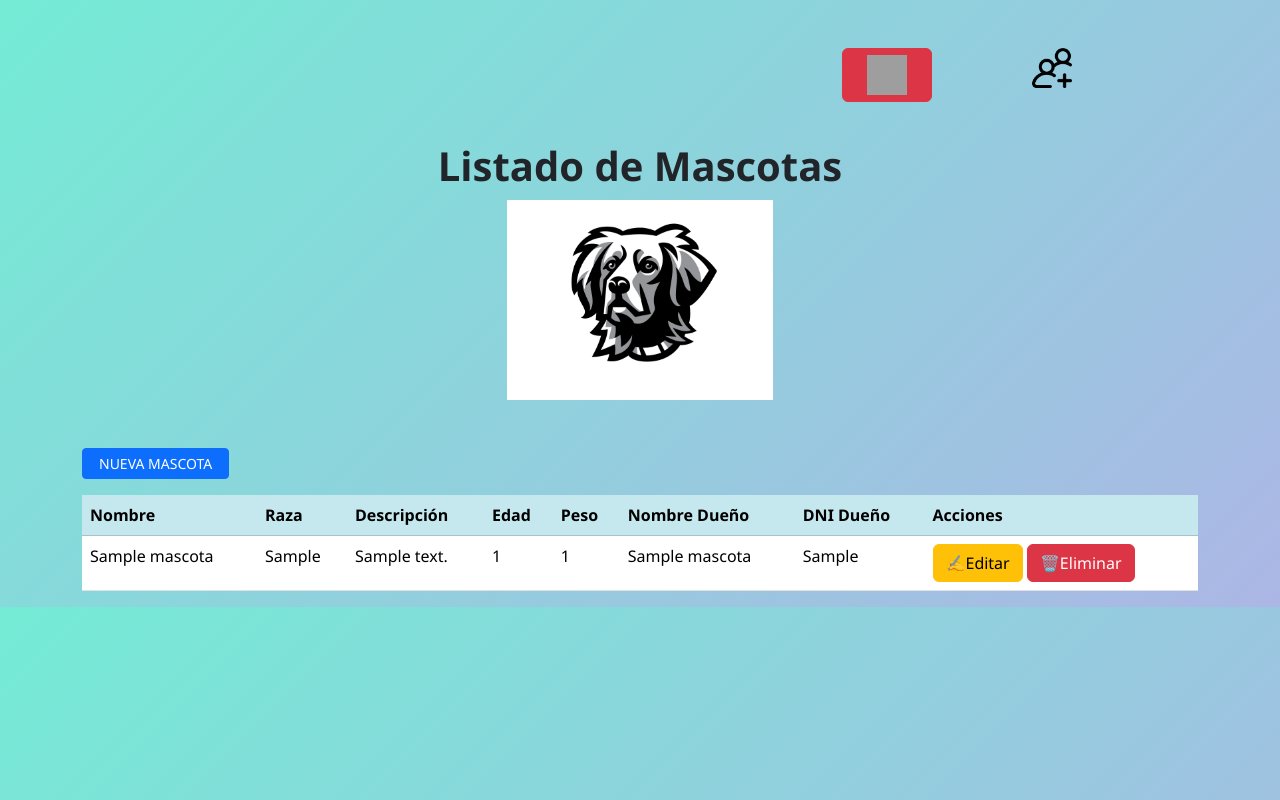
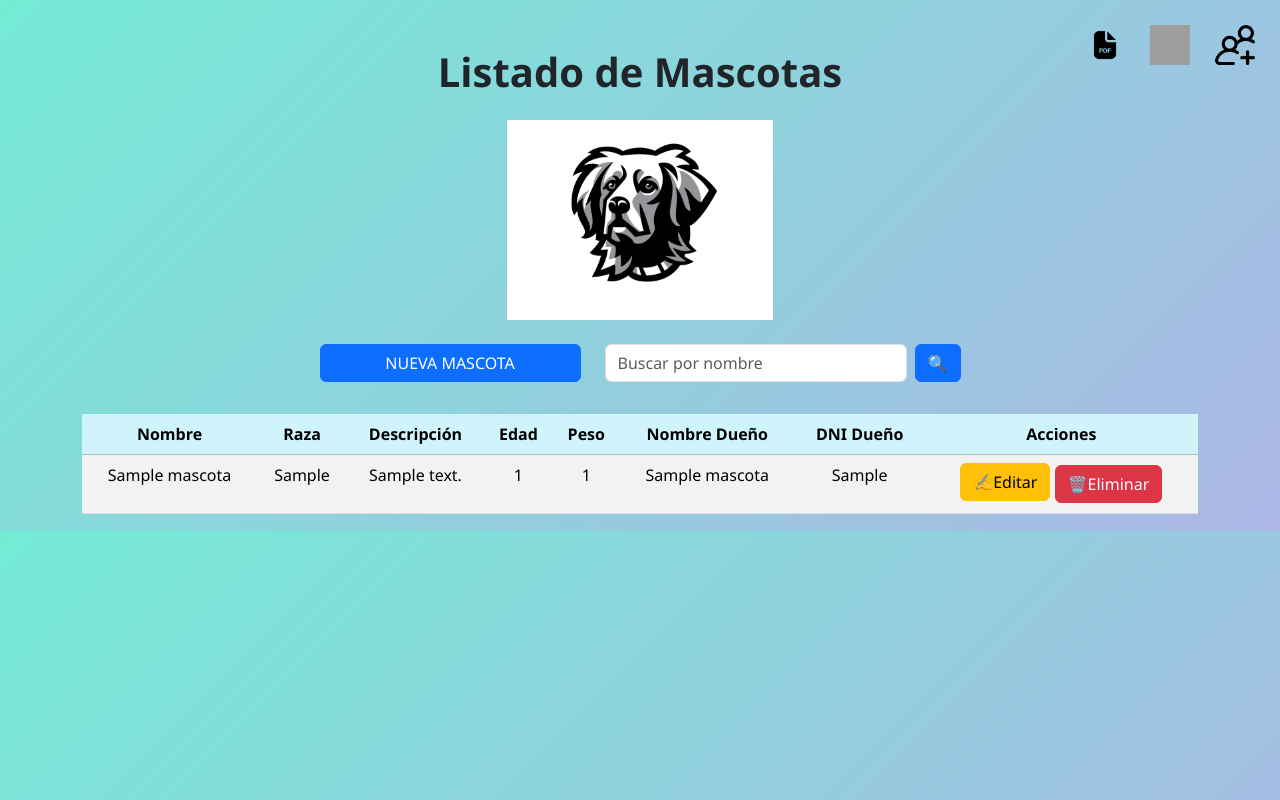
Before and after one commit to Sandry1998/MascotasPSI, a Spring Boot app: page /crud in a window 1280 px wide. Run offline with Spring Boot 4, Linux system fonts and the light colour scheme; a user stored in the database is signed in; tables that the repository leaves empty hold one stand-in row (values such as "Sample post"); some of the project's set-up classes (security, data sources, template engines, error pages and the like) are left out, and stand-ins take their place; some libraries are stand-ins or nearby versions; grey boxes are pictures that could not be loaded.

Commit message:
MascotasPSI

```diff
--- a/src/main/java/com/ceatformacion/mascotaspsi/controller/MascotaController.java
+++ b/src/main/java/com/ceatformacion/mascotaspsi/controller/MascotaController.java
@@ -5,10 +5,9 @@ import com.ceatformacion.mascotaspsi.repository.MascotaRepository;
 import org.springframework.beans.factory.annotation.Autowired;
 import org.springframework.stereotype.Controller;
 import org.springframework.ui.Model;
-import org.springframework.web.bind.annotation.GetMapping;
-import org.springframework.web.bind.annotation.ModelAttribute;
-import org.springframework.web.bind.annotation.PathVariable;
-import org.springframework.web.bind.annotation.PostMapping;
+import org.springframework.web.bind.annotation.*;
+
+import java.util.List;
 
 @Controller
 public class MascotaController {
@@ -50,4 +49,11 @@ public class MascotaController {
         return "redirect:/crud";
     }
 
+    @GetMapping("/buscar")
+    public String buscarPorNombre(@RequestParam String nombre, Model model) {
+        List<Mascotas> resultado = mascotaRepository.findByNombreContainingIgnoreCase(nombre);
+        model.addAttribute("mascotasParaCrud",resultado);
+        return "crud";
+    }
+
 }
--- a/src/main/java/com/ceatformacion/mascotaspsi/repository/MascotaRepository.java
+++ b/src/main/java/com/ceatformacion/mascotaspsi/repository/MascotaRepository.java
@@ -4,6 +4,11 @@ import com.ceatformacion.mascotaspsi.model.Mascotas;
 import org.springframework.data.jpa.repository.JpaRepository;
 import org.springframework.stereotype.Repository;
 
+import java.util.List;
+
 @Repository
 public interface MascotaRepository extends JpaRepository <Mascotas, Integer> {
+
+    //Necesitamos esta lista para buscar por nombre
+    List<Mascotas> findByNombreContainingIgnoreCase(String nombre);
 }
--- a/src/main/resources/templates/crud.html
+++ b/src/main/resources/templates/crud.html
@@ -10,34 +10,78 @@
       background:linear-gradient(135deg, #74ebd5 0%, #ACB6E5 100%);;
       font-family: 'Segoe UI', Tahoma, Geneva, Verdana, sans-serif;
     }
+    .icon-buttons-fixed {
+      position: fixed;
+      top: 20px;
+      right: 20px;
+      display: flex;
+      gap: 15px;
+      z-index: 1000;
+    }
+
+    .btn-icon {
+      display: inline-flex;
+      align-items: center;
+      justify-content: center;
+      width: 50px;
+      height: 50px;
+      padding: 0;
+      border: none;
+      background: none;
+      text-decoration: none;
+      cursor: pointer;
+    }
+
+    .btn-icon img {
+      width: 40px;
+      height: 40px;
+    }
   </style>
 </head>
 <body>
-<div class="container">
-  <div class="row justify-content-md-end mt-5">
-    <div class="col-md-2">
-      <form th:action="@{/logout}" method="post">
-        <button type="submit" class="btn btn-danger px-4">
-          <img src="/images/emergency-exit.png" alt="Botón con imagen" style="width: 40px; height: 40px;">
-        </button>
+<!-- Botones fijos arriba a la derecha -->
+<div class="icon-buttons-fixed">
+  <a th:href="@{/pdf}" method="post" class="btn-icon">
+    <img src="/images/icons8-pdf-64.png" alt="boton pdf">
+  </a>
+
+  <form th:action="@{/logout}" method="post">
+    <button type="submit" class="btn-icon">
+      <img src="/images/emergency-exit.png" alt="Botón logout">
+    </button>
+  </form>
+
+  <a th:href="@{/altaUsuario}" method="post" class="btn-icon">
+    <img src="/images/add-group.png" alt="Botón alta">
+  </a>
+</div>
+
+<!-- Contenido centrado -->
+<div class="container text-center mt-5">
+
+  <h1 class="mb-4"><strong>Listado de Mascotas</strong></h1>
+
+  <img src="/images/perro.png" alt="Perro pequeño"
+       style="height: 200px; width: auto; max-width: 100%;" class="mb-4">
+
+  <!-- Botón nueva mascota y búsqueda -->
+  <div class="row justify-content-center mb-4">
+    <div class="col-md-3 mb-2">
+      <a th:href="@{/formulario}" class="btn btn-primary w-100">NUEVA MASCOTA</a>
+    </div>
+    <div class="col-md-4">
+      <form th:action="@{/buscar}" method="get" class="d-flex">
+        <input type="text" name="nombre" class="form-control me-2" placeholder="Buscar por nombre">
+        <button type="submit" class="btn btn-primary">🔍</button>
       </form>
     </div>
-    <div class="col-md-2">
-      <a th:href="@{/altaUsuario}" methods="post">
-        <img src="/images/add-group.png" alt="Botón alta" style="width: 40px; height: 40px;">
-      </a>
-    </div>
   </div>
-  <h1 style="text-align: center; margin-top: 40px"><strong>Listado de Mascotas</strong></h1>
-  <img src="/images/perro.png" alt="Perro pequeño"
-       style="display: block; margin: 10px auto 0 auto; height: 200px;">
-  <div class="row">
-    <div class="col-2">
-      <a th:href="@{/formulario}" class="btn btn-primary btn-sm mt-5 px-3 mb-3">NUEVA MASCOTA</a>
-    </div>
-  </div>
-  <table class="table table-striped">
-      <tr class="table-info">
+
+  <!-- Tabla de mascotas -->
+  <div class="table-responsive">
+    <table class="table table-striped text-center">
+      <thead class="table-info">
+      <tr>
         <th>Nombre</th>
         <th>Raza</th>
         <th>Descripción</th>
@@ -47,6 +91,8 @@
         <th>DNI Dueño</th>
         <th sec:authorize="hasRole('Admin')">Acciones</th>
       </tr>
+      </thead>
+      <tbody>
       <tr th:each="mascotas : ${mascotasParaCrud}">
         <td th:text="${mascotas.nombre}"></td>
         <td th:text="${mascotas.raza}"></td>
@@ -56,15 +102,19 @@
         <td th:text="${mascotas.nombreAmo}"></td>
         <td th:text="${mascotas.dniAmo}"></td>
         <td>
-          <a th:href="@{'editar/'+ ${mascotas.getId()}}" sec:authorize="hasRole('Admin')" class="btn btn-warning">✍️Editar</a>
-          <a th:href="@{'borrar/' + ${mascotas.getId()}}"sec:authorize="hasRole('Admin')" class="btn btn-danger" onclick="return confirm('¿Estas seguro que quieres borrar este cliente?')">🗑️Eliminar</a>
+          <a th:href="@{'editar/'+ ${mascotas.getId()}}" sec:authorize="hasRole('Admin')" class="btn btn-warning mb-1">✍️Editar</a>
+          <a th:href="@{'borrar/' + ${mascotas.getId()}}" sec:authorize="hasRole('Admin')" class="btn btn-danger" onclick="return confirm('¿Estas seguro que quieres borrar este cliente?')">🗑️Eliminar</a>
         </td>
       </tr>
+      </tbody>
     </table>
+  </div>
 </div>
+
 <script>
   const tooltipTriggerList = document.querySelectorAll('[data-bs-toggle="tooltip"]')
   const tooltipList = [tooltipTriggerList].map(tooltipTriggerEl => new bootstrap.Tooltip(tooltipTriggerEl))
 </script>
+
 </body>
 </html>
```
Also changed, not shown: src/main/java/com/ceatformacion/mascotaspsi/controller/PdfController.java (added, +44 -0 lines), src/main/java/com/ceatformacion/mascotaspsi/services/PdfService.java (+20 -9 lines), src/main/resources/static/images/icons8-pdf-64.png (added).
